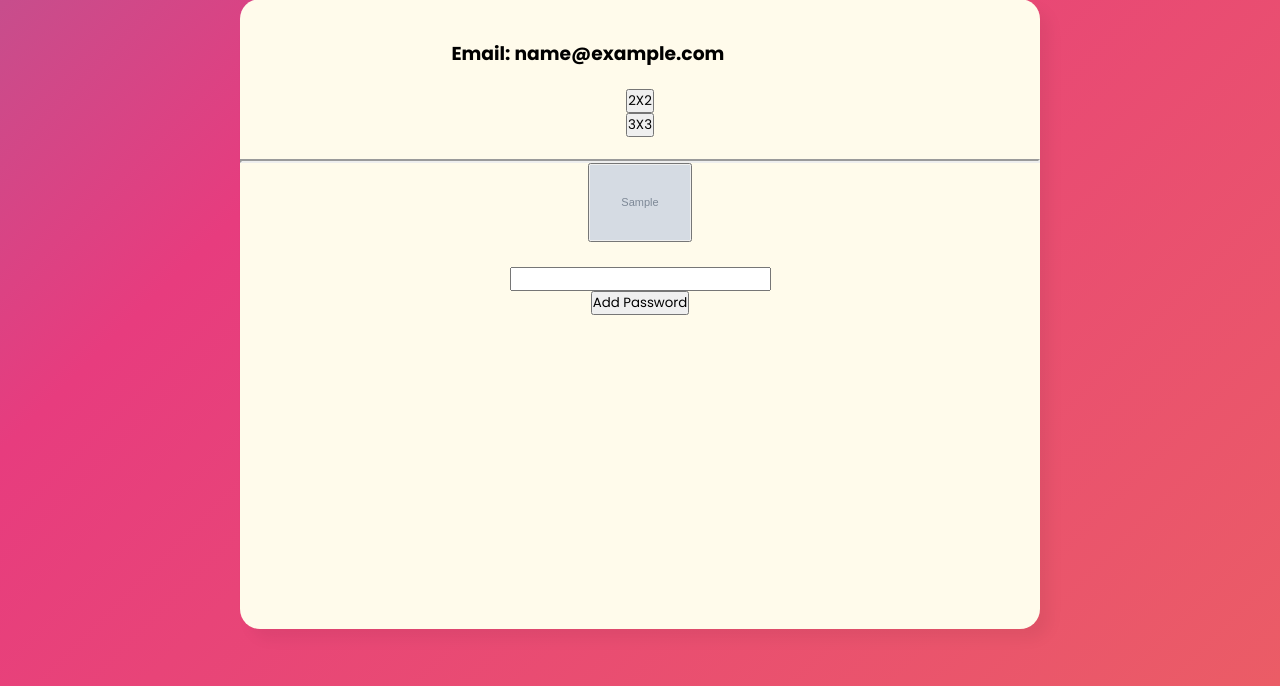
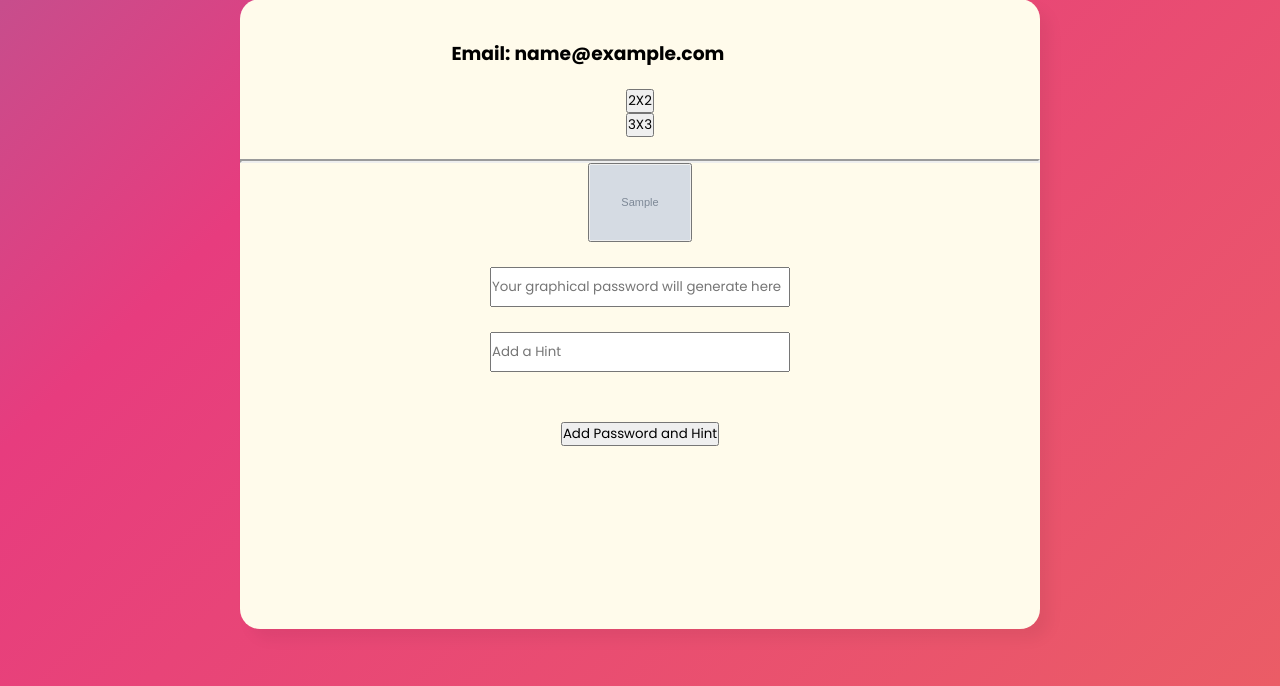
Before and after one commit to PrajwalKhambad/Graphical-Password-Authentication-using-Flask, a Flask app: template templates/display.html in a window 1280 px wide. Shown: the part 86-772 px from the top of the page. Run offline with Flask 3, Linux system fonts and the light colour scheme; the template is opened without the code that fills it: most values are stand-ins (such as "Sample title", 1, 10 or a date in 2020); grey boxes marked "Sample" are stand-in pictures.

Commit message:
added hint functionality

```diff
--- a/app.py
+++ b/app.py
@@ -251,7 +251,14 @@ def login_page():
 
         attempts_remaining = 3
 
-        return render_template('login.html', images=some_images, attempts_remaining=attempts_remaining,)
+        # retreiving hint
+        db=firestore.client()
+        doc_ref = db.collection('Passwords').document(user_.uid)
+        hint = doc_ref.get().to_dict()["hint"]
+        if(not (hint and not hint.isspace())):
+            hint = "No hint added during setting graphical password!"
+
+        return render_template('login.html', images=some_images, attempts_remaining=attempts_remaining, hint=hint)
 
     return render_template('login.html')
 
@@ -338,14 +345,15 @@ def add_password():
     if request.method=="POST":
         mail=request.form['mail']
         num=request.form['value']
+        hint=request.form['hint']
         key=get_key()            # Get Fernet key
         f=Fernet(key)            # Fernet key
         num=num.encode('utf-8')  # Encode num into bytes
         num=f.encrypt(num)       # Encrypt
         id = auth.get_user_by_email(mail).uid
         db=firestore.client()
-        doc_ref = db.collection('passwords')
-        res = doc_ref.document(id).set({'key':num})
+        doc_ref = db.collection('Passwords')
+        res = doc_ref.document(id).set({'password':num, 'hint':hint})
         return "Password Added......{}".format(res)
     return "Password not Added...."
 
@@ -356,8 +364,8 @@ def check():
         num=request.form['value']
         id = auth.get_user_by_email(mail).uid
         db=firestore.client()
-        doc_ref = db.collection('passwords').document(id)
-        key = doc_ref.get().to_dict()["key"]
+        doc_ref = db.collection('Passwords').document(id)
+        key = doc_ref.get().to_dict()["password"]
 
         f=Fernet(get_key())              # Get key from file
         key=f.decrypt(key).decode()      # Decrypt password stored in base and decode
--- a/templates/display.html
+++ b/templates/display.html
@@ -44,9 +44,12 @@
     </div>
 
   <form action="/pass" method="post">
-    <input type="text" id="value" name="value"  onfocus="this.value=''">
+    <input type="password" id="value" name="value" onfocus="this.value=''" readonly style="height: 40px; width: 300px;" placeholder="Your graphical password will generate here">
+    <br>
     <input type="hidden" value="{{email}}" name="mail">
-    <input type="submit" value="Add Password">
+    <input type="text" id="hint" name="hint" onfocus="this.hint=''" style="height: 40px; width: 300px;" placeholder="Add a Hint">
+    <br><br>
+    <input type="submit" value="Add Password and Hint">
   </form>
 
     {% else %}
```
Also changed, not shown: templates/login.html (+7 -0 lines).
